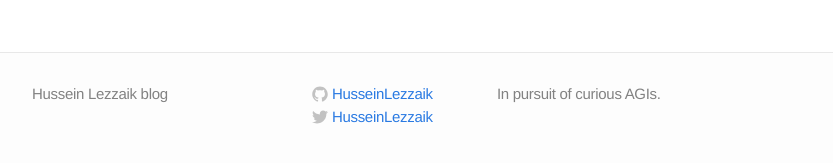
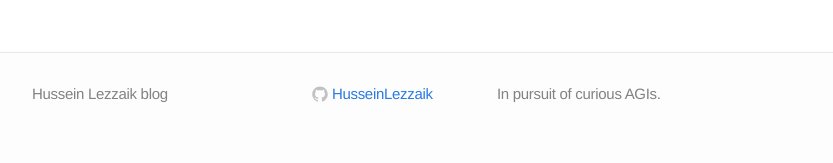
Before and after one commit to HusseinLezzaik/husseinlezzaik.github.io, a Jekyll site: the page built from index.html, in a window 1280 px wide and 900 px high, scrolled down 3727 px. Shown: the part 727-890 px from the top of the window, without its empty margins (208-1041 px from the left). Built offline with Jekyll 4.4.1, drawn with Linux system fonts in a browser that asks for light colours.

Commit message:
Update _config.yml

```diff
--- a/_config.yml
+++ b/_config.yml
@@ -4,7 +4,6 @@ email:
 description: "In pursuit of curious AGIs."
 baseurl: ""
 url: "http://husseinlezzaik.github.io"
-twitter_username: HusseinLezzaik
 github_username:  HusseinLezzaik
 
 # Build settings
```
